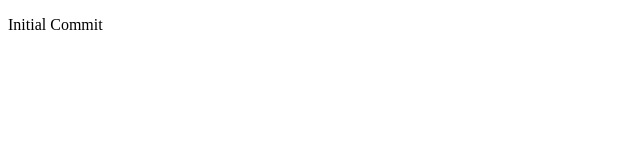
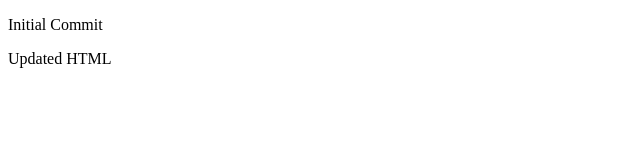
Before and after one commit to iskibumps/test, a plain HTML site: page index.html in a window 1280 px wide. Shown: the whole page, without its empty margins (0-640 px from the left). Drawn offline with Linux system fonts and the light colour scheme.

Commit message:
updated html

```diff
--- a/index.html
+++ b/index.html
@@ -5,5 +5,6 @@
     </head>
     <body>
         <p>Initial Commit</p>
+        <p>Updated HTML</p>
     </body>
 </html>
```
